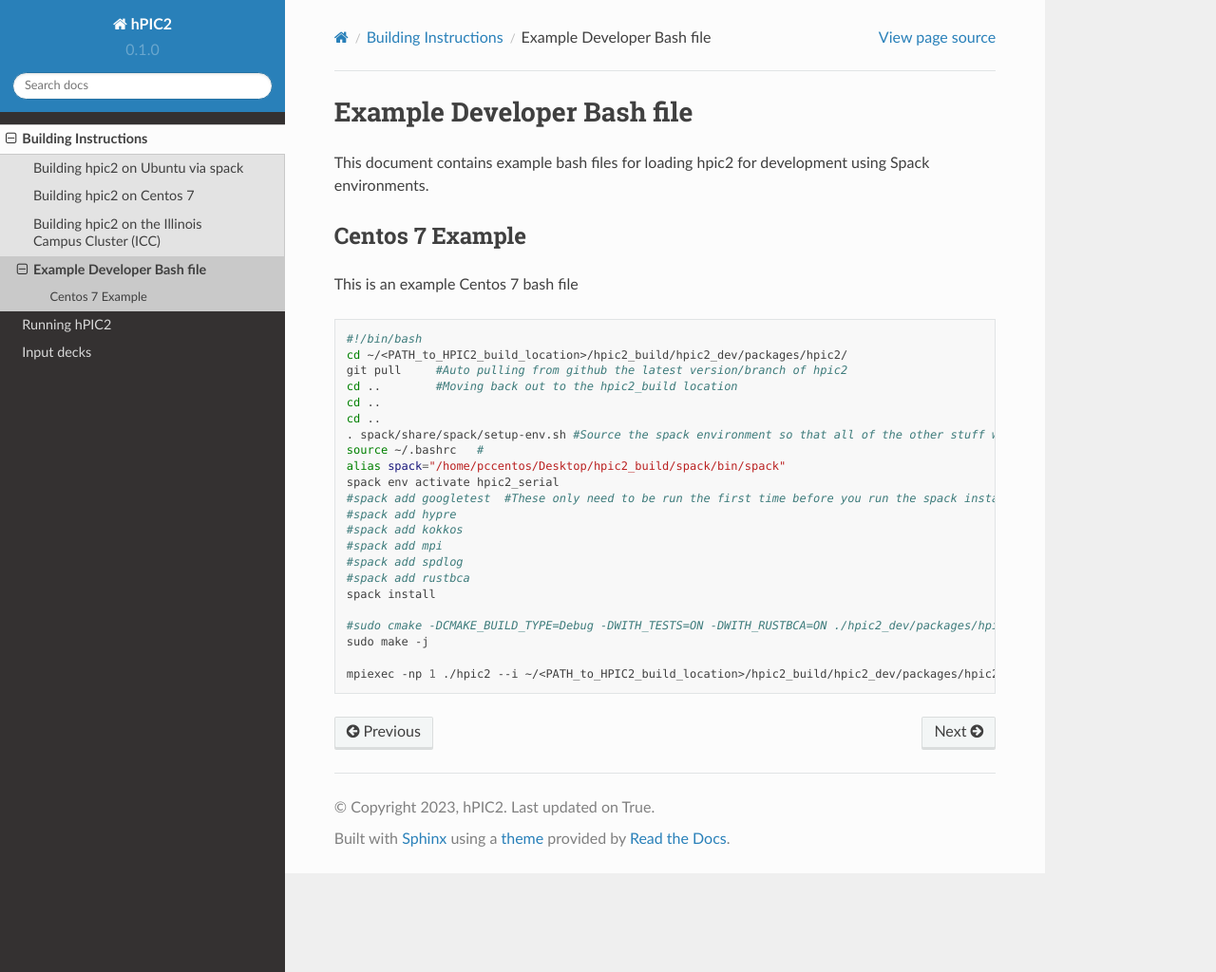
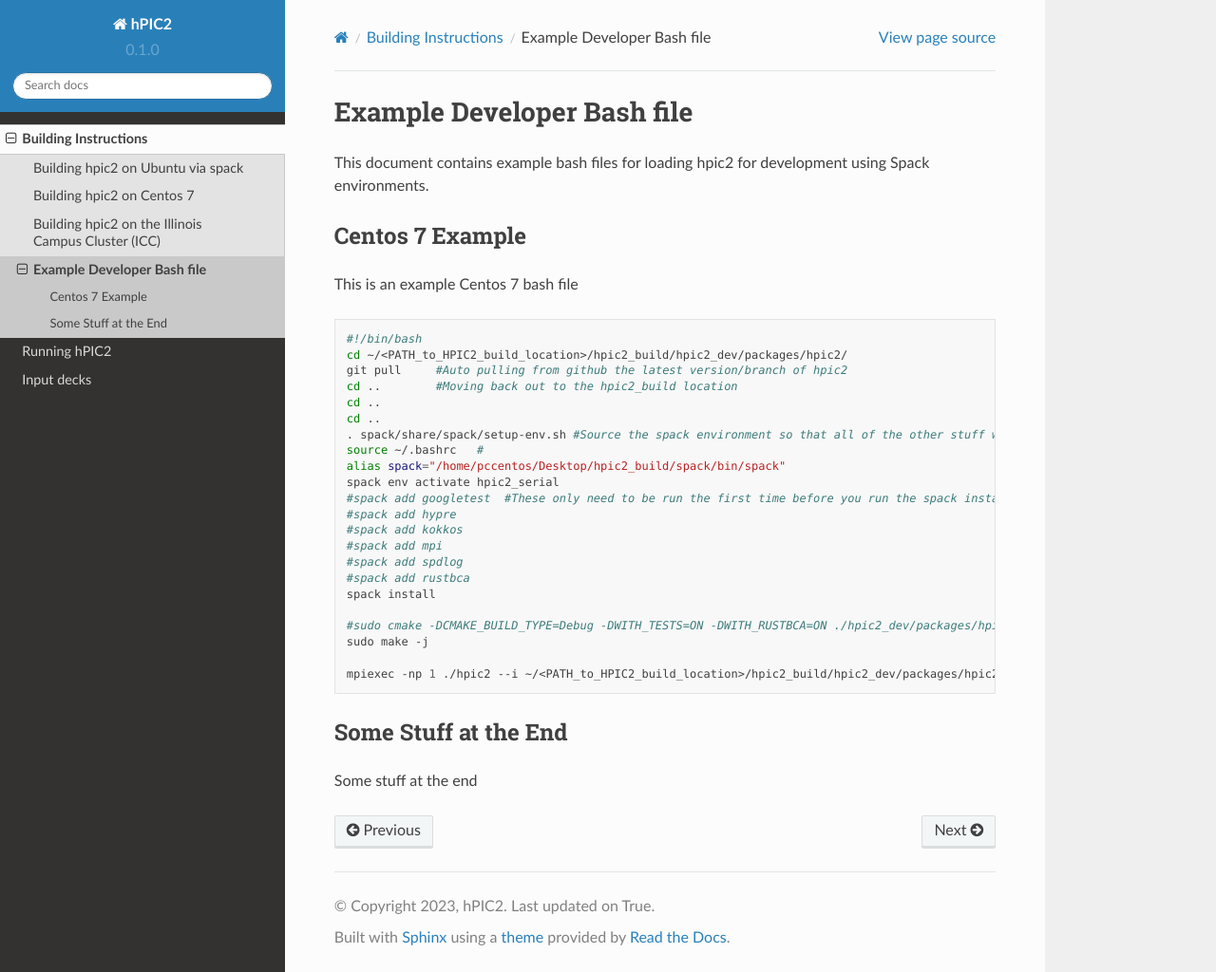
Before and after one commit to lcpp-org/hpic2doc, a Sphinx documentation site: the page built from docs/source/example_spack_environment.rst, in a window 1280 px wide and 1024 px high. Shown: the whole window at 95% size. Built offline with Sphinx 7.4.7 and the Read the Docs theme 2.0.0, drawn with Linux system fonts in a browser that asks for light colours.

Commit message:
Added some stuff so that maybe it will look right

```diff
--- a/docs/source/example_spack_environment.rst
+++ b/docs/source/example_spack_environment.rst
@@ -30,3 +30,8 @@
     sudo make -j
 
     mpiexec -np 1 ./hpic2 --i ~/<PATH_to_HPIC2_build_location>/hpic2_build/hpic2_dev/packages/hpic2/examples/<name_example_file.txt> #This is where you actually run hpic2, see other sections of the docs to understand syntax
+
+Some Stuff at the End
+---------------------
+
+Some stuff at the end
```
